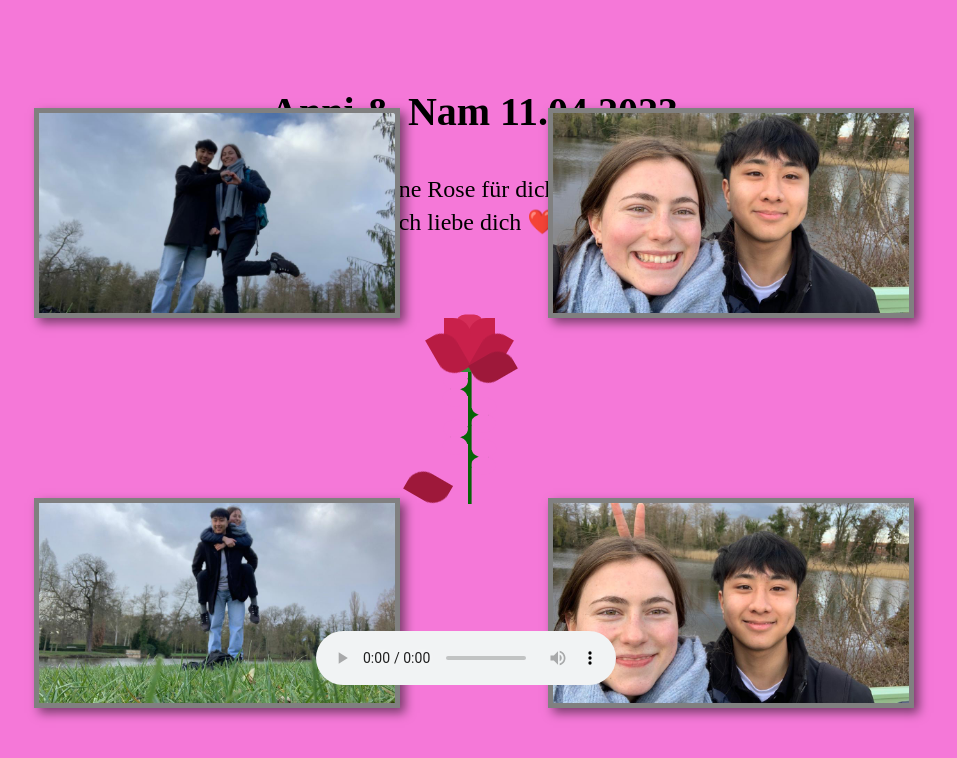
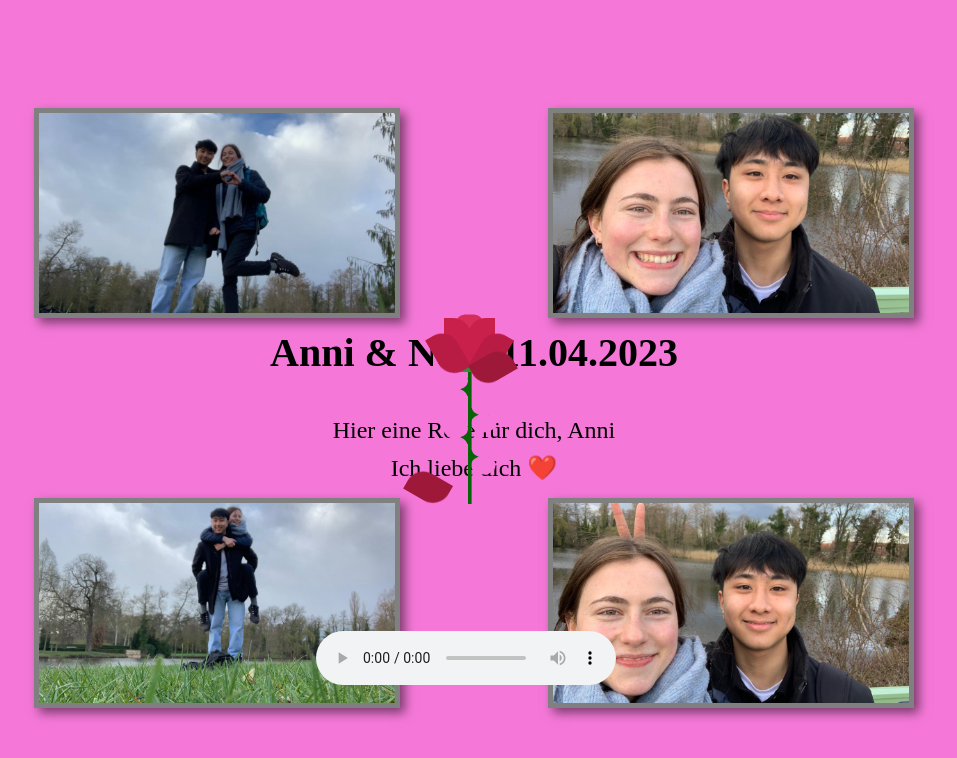
Before and after one commit to NamCung/AnnixNam, a plain HTML site: page index.html in a window 1280 px wide. Shown: the whole page, without its empty margins (174-1131 px from the left). Drawn offline with Linux system fonts and the light colour scheme.

Commit message:
Update style.css

```diff
--- a/style.css
+++ b/style.css
@@ -7,10 +7,12 @@ html, body {
     position: relative;
   }
   .message {
-    position: absolute;
-    top: 10%; /* Schiebt den Text weiter nach oben */
-	left: 50%; /* Zentriert den Text horizontal */
-	transform: translateX(-50%);
+    display: flex;
+    flex-direction: column;
+    justify-content: center;
+    align-items: center;
+    min-height: 100vh;
+    text-align: center;
 }
 
 h1 {
```
